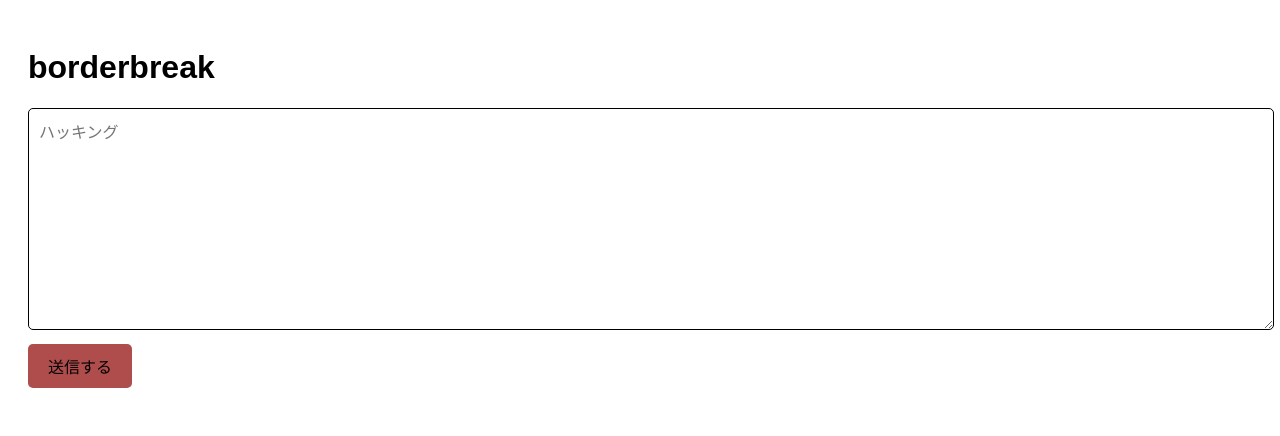
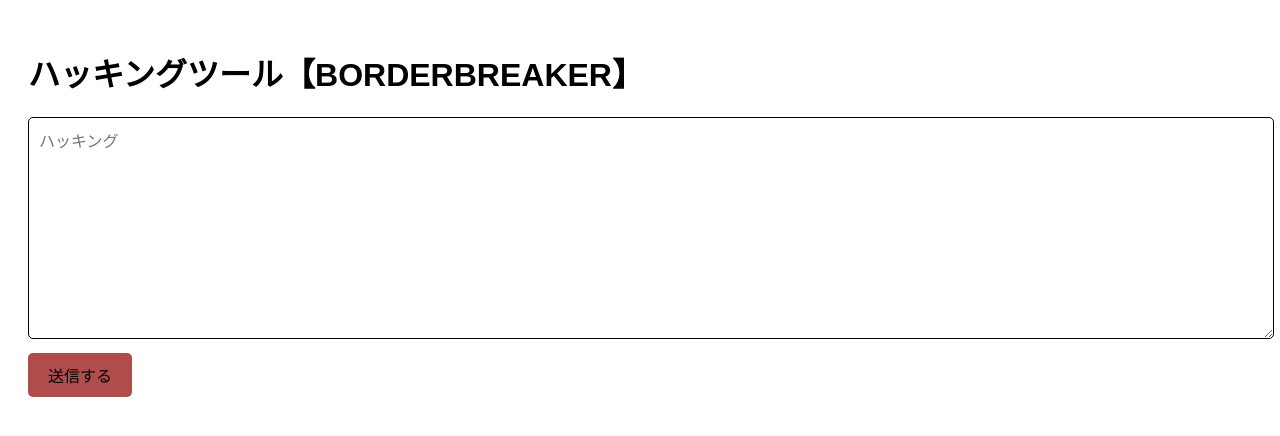
Before and after one commit to sine1234/sine1234.github.io, a plain HTML site: page index.html in a window 1280 px wide. Drawn offline with Linux system fonts and the light colour scheme.

Commit message:
Update index.html

```diff
--- a/index.html
+++ b/index.html
@@ -3,7 +3,7 @@
 <head>
     <meta charset="UTF-8">
     <meta name="viewport" content="width=device-width, initial-scale=1.0">
-    <title>グーグルをハッキングする</title>
+    <title>BorderBreaker</title>
     <style>
         body {
             font-family: Arial, sans-serif;
@@ -33,7 +33,7 @@
     </style>
 </head>
 <body>
-    <h1>borderbreak</h1>
+    <h1>ハッキングツール【BORDERBREAKER】</h1>
     <textarea id="memo" placeholder="ハッキング"></textarea>
     <br>
     <button onclick="saveMemo()">送信する</button>
```
